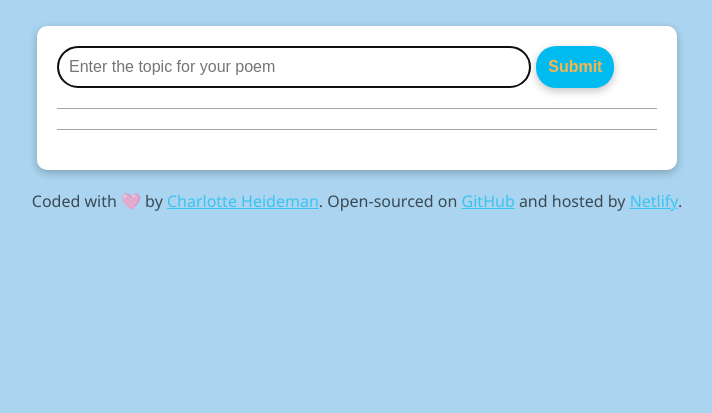
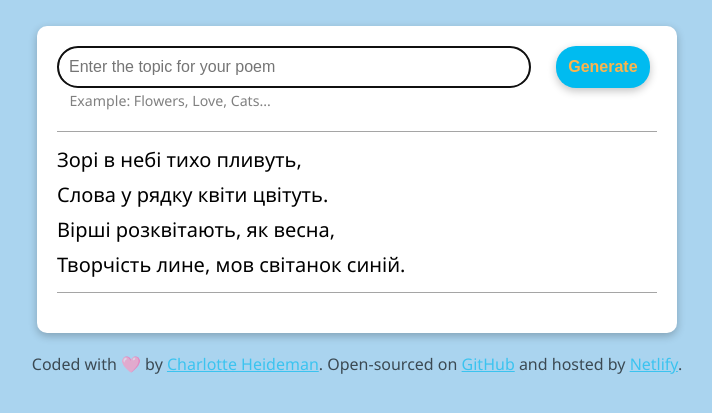
Before and after one commit to MarieCharlotteHeideman/ukrainian-poem-generator, a plain HTML site: page index.html in a window 1280 px wide. Shown: the part 123-536 px from the top of the page, without its empty margins (283-995 px from the left). Drawn offline with nearby package versions, Linux system fonts and the light colour scheme.

Commit message:
Improved the UX

```diff
--- a/index.html
+++ b/index.html
@@ -23,10 +23,16 @@
           class="topic-input"
           id="user-input"
         />
-        <input type="submit" class="generate-poem-button" />
+        <input type="submit" class="generate-poem-button" value="Generate" />
       </form>
 
-      <p class="poem" id="poem"></p>
+      <p class="example"><small>Example: Flowers, Love, Cats...</small></p>
+
+      <p class="poem" id="poem">
+        Зорі в небі тихо пливуть, <br />
+        Слова у рядку квіти цвітуть. <br />Вірші розквітають, як весна,
+        <br />Творчість лине, мов світанок синій.
+      </p>
     </main>
 
     <footer>
--- a/src/index.js
+++ b/src/index.js
@@ -18,6 +18,13 @@ function generatePoem(event) {
   let apiUrl = `https://api.shecodes.io/ai/v1/generate?prompt=${prompt}&context=${context}&key=${apiKey}`;
 
   axios.get(apiUrl).then(displayPoem);
+
+  new Typewriter("#poem", {
+    strings: `⏳ Cтворюю вірш для вас...`,
+    autoStart: true,
+    delay: 20,
+    cursor: null,
+  });
 }
 
 let poemFormElement = document.querySelector("#poem-generator-form");
--- a/src/style.css
+++ b/src/style.css
@@ -29,6 +29,7 @@ main {
 .generate-poem-button {
   border-radius: 20px;
   padding: 12px;
+  margin-left: 20px;
   border: none;
   background-color: #00bbf0;
   color: #fdb44b;
@@ -41,6 +42,13 @@ main {
   background-color: #fdb44b;
   color: #00bbf0;
   cursor: pointer;
+}
+
+.example {
+  color: grey;
+  margin-top: 0;
+  margin-left: 12.5px;
+  font-size: 17px;
 }
 
 .poem {
```
